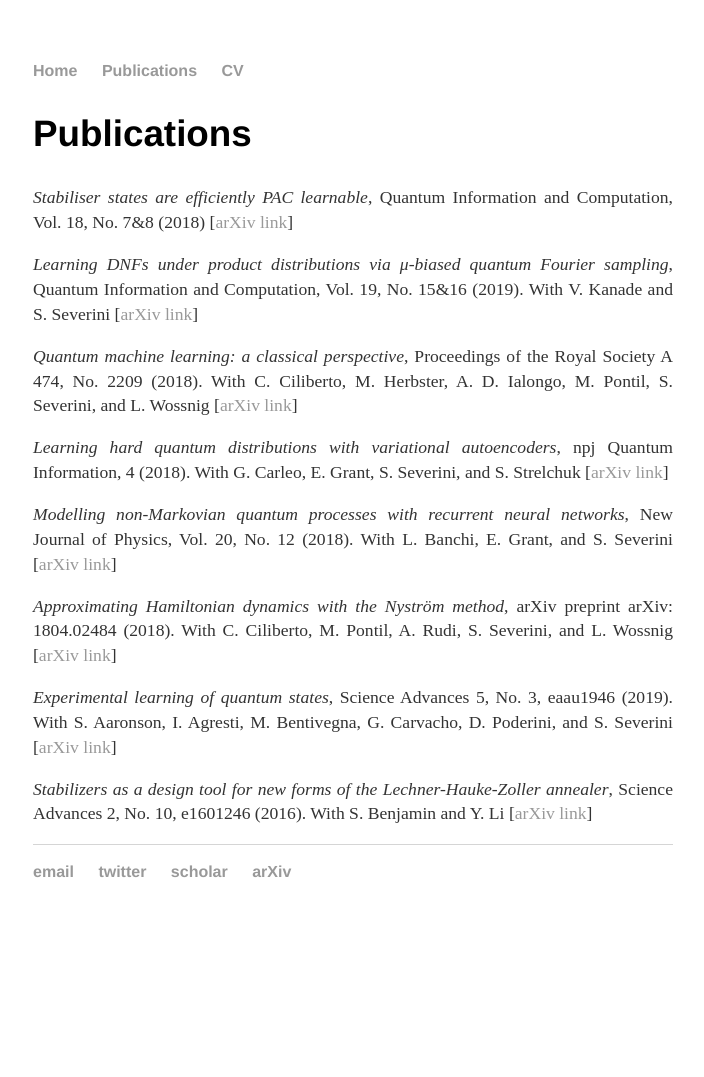
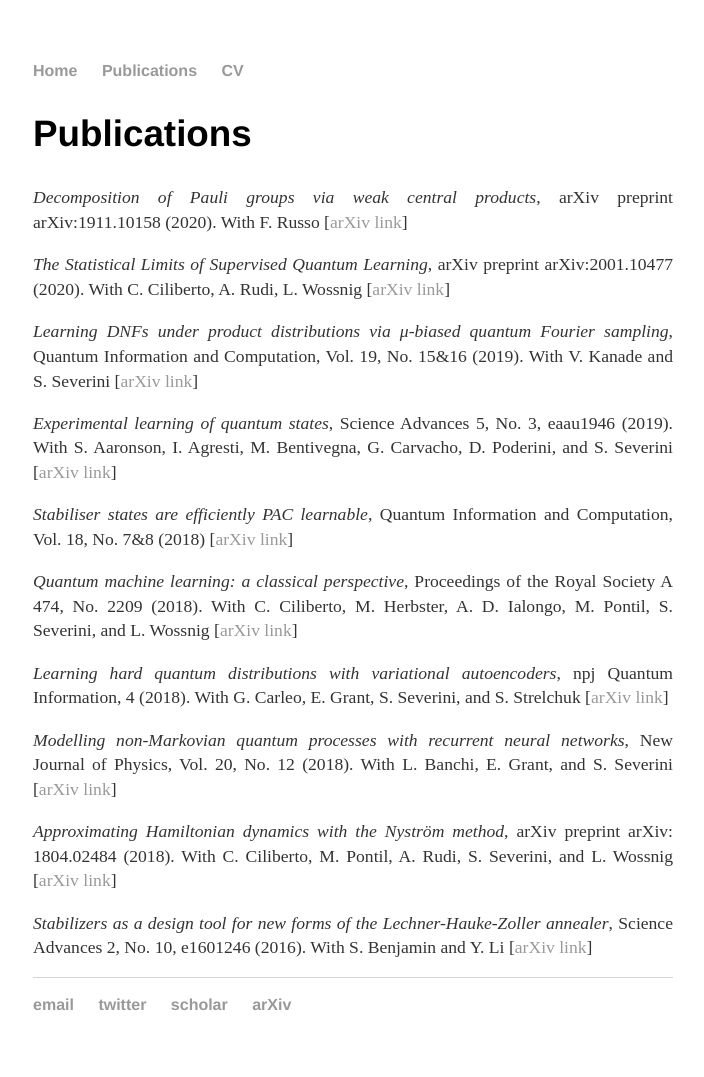
Before and after one commit to andrearocchetto/andrearocchetto.github.io, a Jekyll site: the page built from publications/index.html, in a window 1280 px wide. Shown: the whole page, without its empty margins (287-991 px from the left). Built offline with Jekyll 4.4.1, drawn with Linux system fonts in a browser that asks for light colours; before the commit the page ends 943 px from its top, so only the background shows below that.

Commit message:
Update index.html

```diff
--- a/publications/index.html
+++ b/publications/index.html
@@ -5,12 +5,14 @@ title: About Andrea Rocchetto
 
 		<div class="publications">
 			<h2>Publications</h2>
+                  <p><em>Decomposition of Pauli groups via weak central products</em>, arXiv preprint arXiv:1911.10158 (2020). With F. Russo [<a href="https://arxiv.org/abs/1911.10158">arXiv link</a>]</p>
+                  <p><em>The Statistical Limits of Supervised Quantum Learning</em>, arXiv preprint arXiv:2001.10477 (2020). With C. Ciliberto, A. Rudi, L. Wossnig [<a href="https://arxiv.org/abs/2001.10477">arXiv link</a>]</p>
+                  <p><em>Learning DNFs under product distributions via μ-biased quantum Fourier sampling</em>, Quantum Information and Computation, Vol. 19, No. 15&16 (2019). With V. Kanade and S. Severini [<a href="https://arxiv.org/abs/1802.05690">arXiv link</a>]</p>
+                  <p><em>Experimental learning of quantum states</em>, Science Advances 5, No. 3, eaau1946 (2019). With S. Aaronson, I. Agresti, M. Bentivegna, G. Carvacho, D. Poderini, and S. Severini [<a href="https://arxiv.org/abs/1712.00127">arXiv link</a>]</p>
                   <p><em>Stabiliser states are efficiently PAC learnable</em>, Quantum Information and Computation, Vol. 18, No. 7&8 (2018) [<a href="https://arxiv.org/abs/1705.00345">arXiv link</a>]</p>
-      <p><em>Learning DNFs under product distributions via μ-biased quantum Fourier sampling</em>, Quantum Information and Computation, Vol. 19, No. 15&16 (2019). With V. Kanade and S. Severini [<a href="https://arxiv.org/abs/1802.05690">arXiv link</a>]</p>
                   <p><em>Quantum machine learning: a classical perspective</em>, Proceedings of the Royal Society A 474, No. 2209 (2018). With C. Ciliberto, M. Herbster, A. D. Ialongo, M. Pontil, S. Severini, and L. Wossnig [<a href="https://arxiv.org/abs/1707.08561">arXiv link</a>]</p>
                   <p><em>Learning hard quantum distributions with variational autoencoders</em>, npj Quantum Information, 4 (2018). With G. Carleo, E. Grant, S. Severini, and S. Strelchuk [<a href="https://arxiv.org/abs/1710.00725">arXiv link</a>]</p>
                   <p><em>Modelling non-Markovian quantum processes with recurrent neural networks</em>, New Journal of Physics, Vol. 20, No. 12 (2018). With L. Banchi, E. Grant, and S. Severini [<a href="https://arxiv.org/abs/1808.01374">arXiv link</a>]</p>
                   <p><em>Approximating Hamiltonian dynamics with the Nyström method</em>, arXiv preprint arXiv: 1804.02484 (2018). With C. Ciliberto, M. Pontil, A. Rudi, S. Severini, and L. Wossnig [<a href="https://arxiv.org/abs/1804.02484">arXiv link</a>]</p>
-      <p><em>Experimental learning of quantum states</em>, Science Advances 5, No. 3, eaau1946 (2019). With S. Aaronson, I. Agresti, M. Bentivegna, G. Carvacho, D. Poderini, and S. Severini [<a href="https://arxiv.org/abs/1712.00127">arXiv link</a>]</p>
                   <p><em>Stabilizers as a design tool for new forms of the Lechner-Hauke-Zoller annealer</em>, Science Advances 2, No. 10, e1601246 (2016). With S. Benjamin and Y. Li [<a href="https://arxiv.org/abs/1603.08554">arXiv link</a>]</p>
 		</div>
```
Lines whose indentation alone changed are shown as unchanged.
